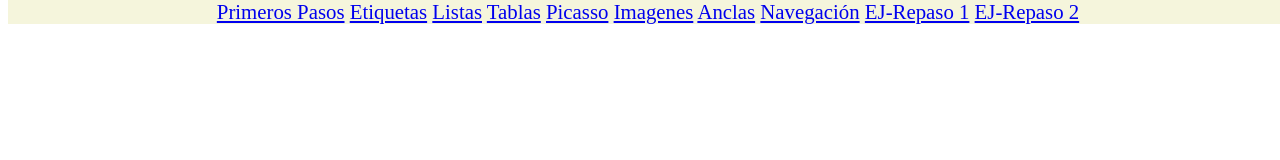
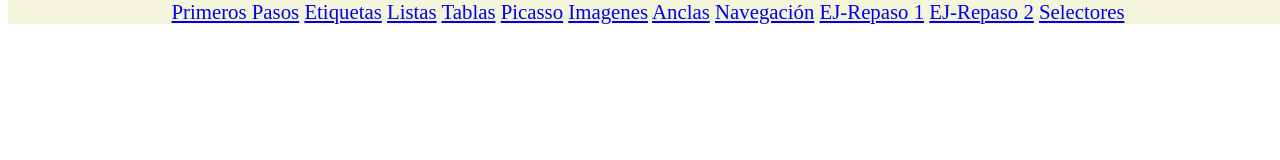
Before and after one commit to TamaraFdez/TamaraFdez-CursoWeb, a plain HTML site: page index.html in a window 1280 px wide. Drawn offline with Linux system fonts and the light colour scheme.

Commit message:
Selectores

```diff
--- a/index.html
+++ b/index.html
@@ -42,6 +42,7 @@
             <a href="Navegación/gatos_felices/">Navegación</a>
             <a href="Ejercicios_Repaso/Ejerciciorepaso1.html">EJ-Repaso 1</a>
             <a href="Ejercicios_Repaso/Patatasfritas.html">EJ-Repaso 2</a>
+            <a href="Selectores_Basicos/index.html">Selectores</a>
         </div>
     </nav>
 </body>
```
